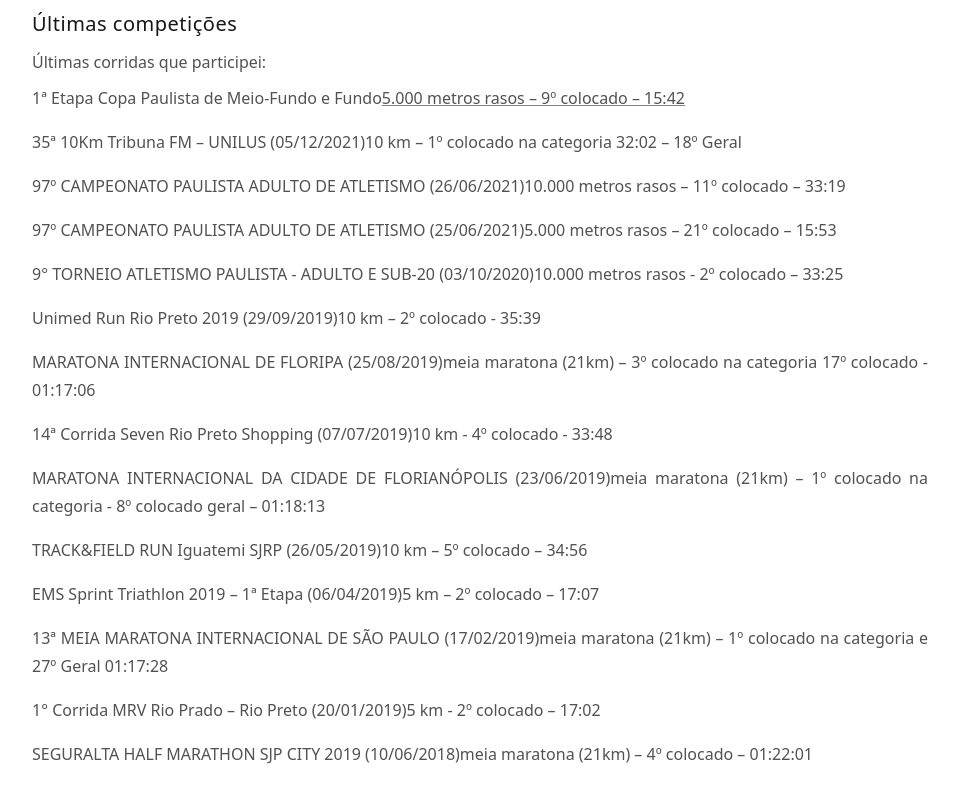
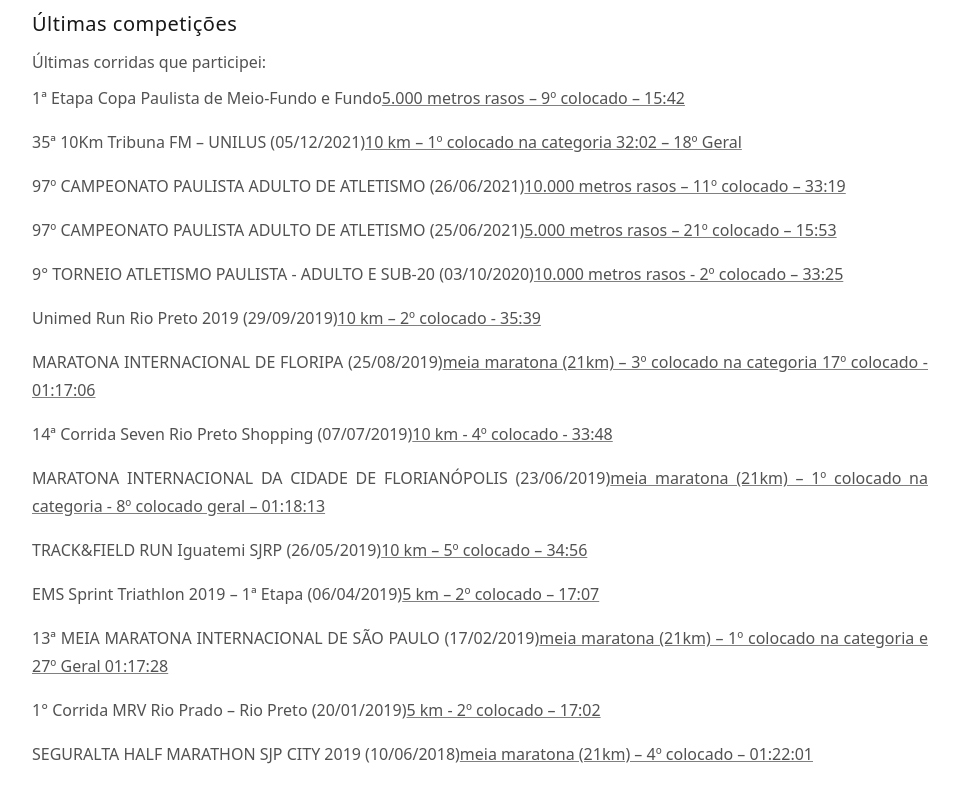
Before and after one commit to abnerssantana/personal-site, a Next.js app: page /about in a window 1280 px wide. Shown: the part 940-1740 px from the top of the page, without its empty margins (160-1119 px from the left). Built offline with nearby package versions, Linux system fonts and the light colour scheme.

Commit message:
spam css

```diff
--- a/src/pages/about.tsx
+++ b/src/pages/about.tsx
@@ -75,67 +75,67 @@ export const About = () => {
 
             <p>
               35ª 10Km Tribuna FM – UNILUS (05/12/2021)
-              <span>10 km – 1º colocado na categoria 32:02 – 18º Geral</span>
+              <span className="underline decoration-sky-500">10 km – 1º colocado na categoria 32:02 – 18º Geral</span>
             </p>
 
             <p>
               97º CAMPEONATO PAULISTA ADULTO DE ATLETISMO (26/06/2021)
-              <span>10.000 metros rasos – 11º colocado – 33:19</span>
+              <span className="underline decoration-sky-500">10.000 metros rasos – 11º colocado – 33:19</span>
             </p>
 
             <p>
               97º CAMPEONATO PAULISTA ADULTO DE ATLETISMO (25/06/2021)
-              <span>5.000 metros rasos – 21º colocado – 15:53</span>
+              <span className="underline decoration-sky-500">5.000 metros rasos – 21º colocado – 15:53</span>
             </p>
 
             <p>
               9° TORNEIO ATLETISMO PAULISTA - ADULTO E SUB-20 (03/10/2020)
-              <span>10.000 metros rasos - 2º colocado – 33:25</span>
+              <span className="underline decoration-sky-500">10.000 metros rasos - 2º colocado – 33:25</span>
             </p>
 
             <p>
               Unimed Run Rio Preto 2019 (29/09/2019)
-              <span>10 km – 2º colocado - 35:39</span>
+              <span className="underline decoration-sky-500">10 km – 2º colocado - 35:39</span>
             </p>
 
             <p>
               MARATONA INTERNACIONAL DE FLORIPA (25/08/2019)
-              <span>meia maratona (21km) – 3º colocado na categoria 17º colocado - 01:17:06</span>
+              <span className="underline decoration-sky-500">meia maratona (21km) – 3º colocado na categoria 17º colocado - 01:17:06</span>
             </p>
 
             <p>
               14ª Corrida Seven Rio Preto Shopping (07/07/2019)
-              <span>10 km - 4º colocado - 33:48</span>
+              <span className="underline decoration-sky-500">10 km - 4º colocado - 33:48</span>
             </p>
 
             <p>
               MARATONA INTERNACIONAL DA CIDADE DE FLORIANÓPOLIS (23/06/2019)
-              <span>meia maratona (21km) – 1º colocado na categoria - 8º colocado geral – 01:18:13</span>
+              <span className="underline decoration-sky-500">meia maratona (21km) – 1º colocado na categoria - 8º colocado geral – 01:18:13</span>
             </p>
 
             <p>
               TRACK&FIELD RUN Iguatemi SJRP (26/05/2019)
-              <span>10 km – 5º colocado – 34:56</span>
+              <span className="underline decoration-sky-500">10 km – 5º colocado – 34:56</span>
             </p>
 
             <p>
               EMS Sprint Triathlon 2019 – 1ª Etapa (06/04/2019)
-              <span>5 km – 2º colocado – 17:07</span>
+              <span className="underline decoration-sky-500">5 km – 2º colocado – 17:07</span>
             </p>
 
             <p>
               13ª MEIA MARATONA INTERNACIONAL DE SÃO PAULO (17/02/2019)
-              <span>meia maratona (21km) – 1º colocado na categoria e 27º Geral 01:17:28</span>
+              <span className="underline decoration-sky-500">meia maratona (21km) – 1º colocado na categoria e 27º Geral 01:17:28</span>
             </p>
 
             <p>
               1° Corrida MRV Rio Prado – Rio Preto (20/01/2019)
-              <span>5 km - 2º colocado – 17:02</span>
+              <span className="underline decoration-sky-500">5 km - 2º colocado – 17:02</span>
             </p>
 
             <p>
               SEGURALTA HALF MARATHON SJP CITY 2019 (10/06/2018)
-              <span>meia maratona (21km) – 4º colocado – 01:22:01</span>
+              <span className="underline decoration-sky-500">meia maratona (21km) – 4º colocado – 01:22:01</span>
             </p>
 
           </div>
```
